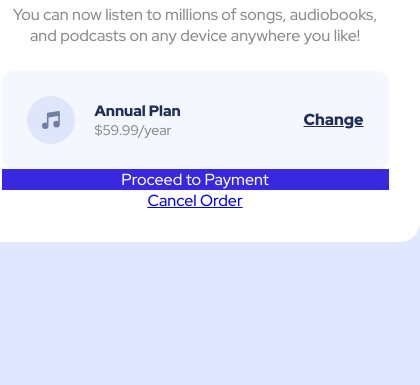
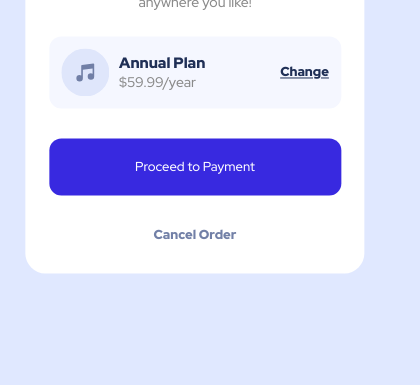
Before and after one commit to eransafadel/Responsive-Order-Summary-Component, a plain HTML site: page index.html in a window 390 px wide. Shown: the part 459-844 px from the top of the page, 420 px wide, since content can reach past the window. Drawn offline with Linux system fonts and the light colour scheme.

Commit message:
final -include responsive small device media query

```diff
--- a/style.css
+++ b/style.css
@@ -90,9 +90,70 @@ body{
     color:hsl(223, 47%, 23%);
 }
 
+.plan-box a:hover{
+    text-decoration:none;
+    color:hsl(245, 75%, 52%);
+    transition: color .3s ease;
+
+}
+
 a.proceed-btn{
     display:block;
     text-decoration:none;
     color:white;
     background-color: hsl(245, 75%,52%);
+    padding: 20px 0;
+    border-radius:12px;
+    margin:30px 0;
+    transition: background-color .3s ease;
 }
+
+a.proceed-btn:hover{
+    background-color:hsl(224,23%,55%);
+}
+
+a.cancel-btn{
+
+    color:hsl(224,23%,55%);
+    text-decoration: none;
+    font-weight: 900;
+
+}
+
+a.cancel-btn:hover{
+    color:hsl(223,47%,23%);
+}
+
+@media only screen and (max-width:425px){
+    body{
+        background-image: url(images/pattern-background-mobile.svg);
+        font-size:14px;
+    }
+    .container{
+        max-width:87%;
+    }
+
+    .title{
+        font-size:23px;
+    }
+
+    div.plan-box{
+        padding:12px;
+
+    }
+
+    .plan-box-left div {
+        margin-left:10px;
+    }
+
+    a.proceed-btn,
+    a.cancel-btn,
+    .plan-box a
+    {
+        font-size:13px;
+    }
+
+    .text-content{
+        padding:9% 7%;
+    }
+}
```
